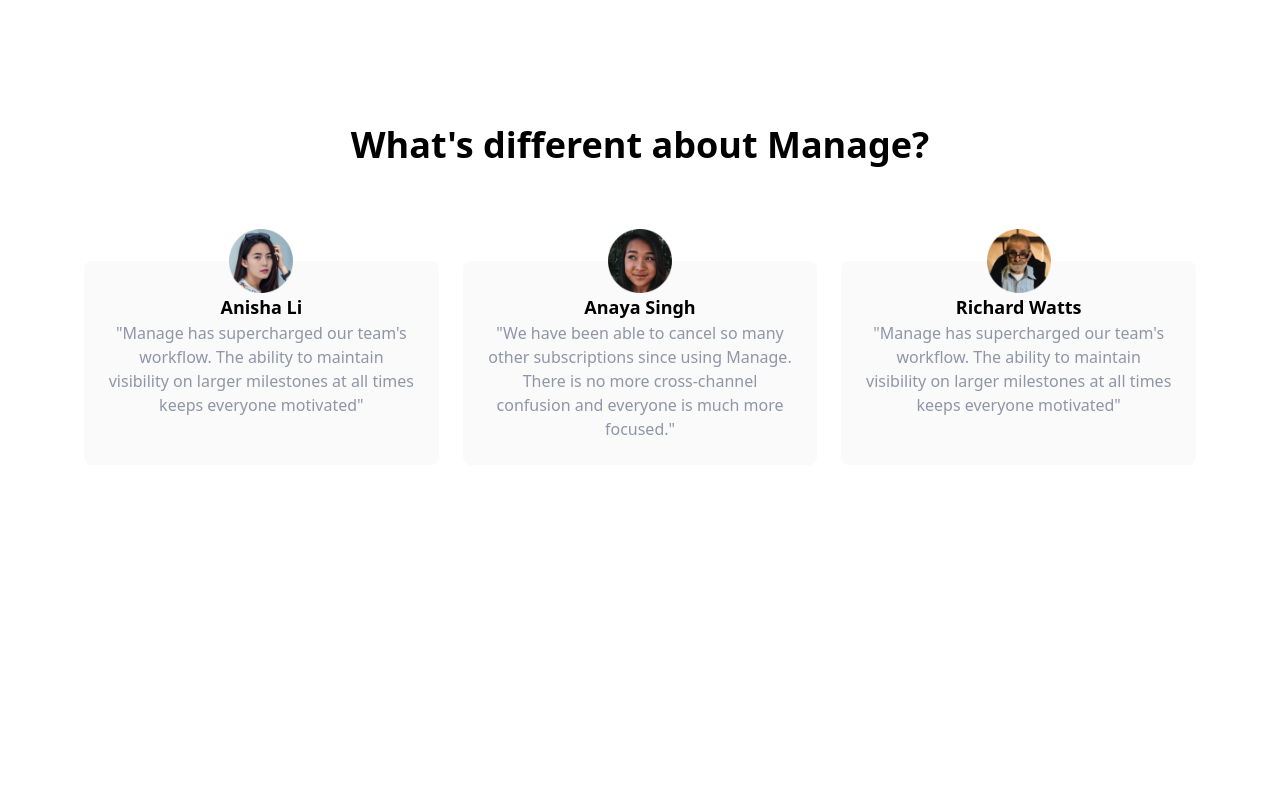
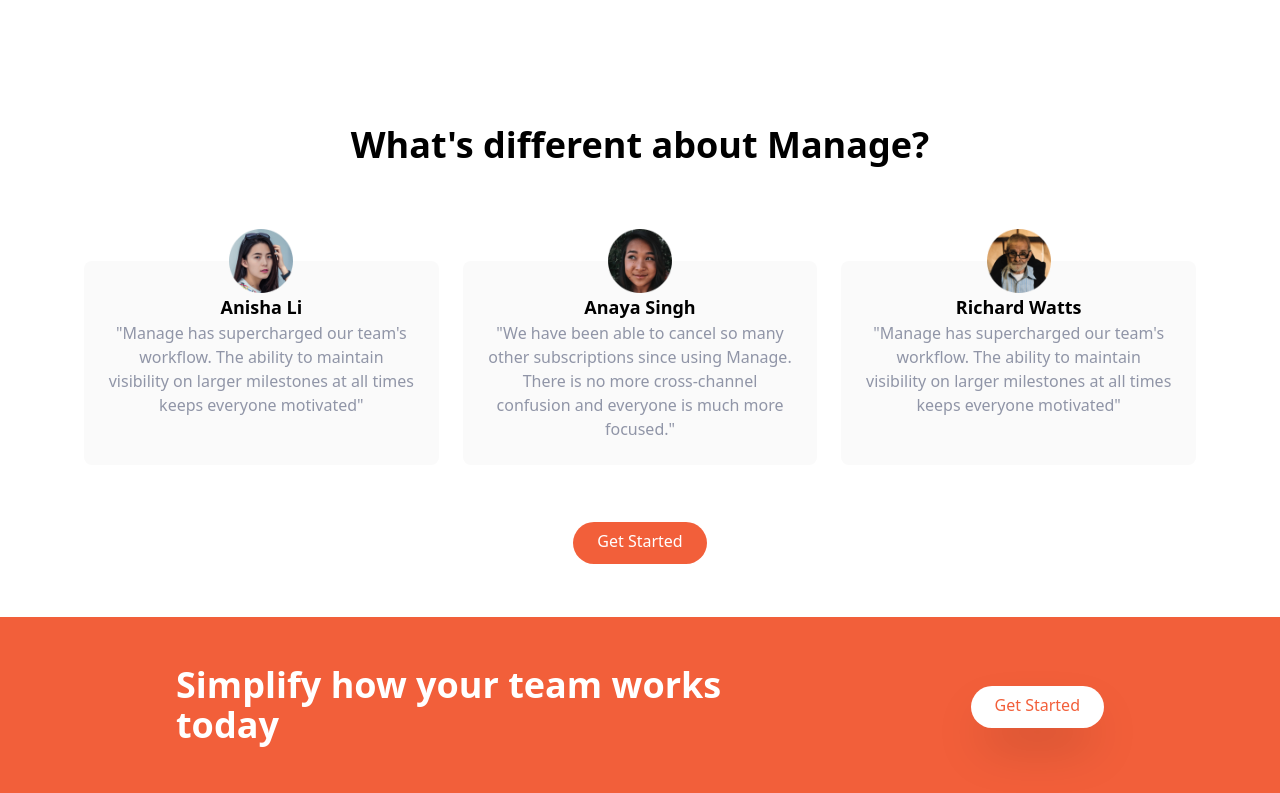
Before and after one commit to k4u5hik/TailwindCSS, a website: page index.html in a window 1280 px wide. Shown: the part 1143-1936 px from the top of the page. Before the commit the page ends 1608 px from the top, so only its background shows below. Drawn offline with Linux system fonts and the light colour scheme.

Commit message:
Call to action added

```diff
--- a/index.html
+++ b/index.html
@@ -198,7 +198,7 @@
 
           <!-- Testimonial 2 -->
           <div
-            class="flex flex-col items-center p-6 dpace-y-6 rounded-lg bg-veryLightGray md:w-1/3"
+            class="hidden flex-col items-center p-6 dpace-y-6 rounded-lg bg-veryLightGray md:w-1/3 md:flex"
           >
             <img src="img/avatar-ali.png" class="w-16 -mt-14" alt="" />
             <h5 class="text-lg font-bold">Anaya Singh</h5>
@@ -210,7 +210,7 @@
           </div>
           <!-- Testimonial 3 -->
           <div
-            class="flex flex-col items-center p-6 dpace-y-6 rounded-lg bg-veryLightGray md:w-1/3"
+            class="hidden md:flex flex-col items-center p-6 dpace-y-6 rounded-lg bg-veryLightGray md:w-1/3"
           >
             <img src="img/avatar-richard.png" class="w-16 -mt-14" alt="" />
             <h5 class="text-lg font-bold">Richard Watts</h5>
@@ -221,18 +221,39 @@
             </p>
           </div>
         </div>
+
+        <!-- Button -->
+        <div class="my-16">
+          <a
+            href=""
+            class="p-3 px-6 pt-2 text-white bg-brightRed rounded-full baseline hover:bg-brightRedLight"
+            >Get Started</a
+          >
+        </div>
       </div>
     </section>
 
-    <!-- Pricing Section -->
-
-    <!-- Product Section -->
-
-    <!-- About Us Section -->
-
-    <!-- Careers Section -->
-
-    <!-- Community Section -->
+    <!-- Call to action -->
+    <section id="cta" class="bg-brightRed">
+      <div
+        class="container flex flex-col items-center justify-between px-6 py-24 mx-auto space-y-12 md:py-12 md:flex-row md:space-y-0"
+      >
+        <!-- Heading -->
+        <h2
+          class="text-5xl font-bold leading-tight text-center text-white md:text-4xl md:max-w-xl md:text-left"
+        >
+          Simplify how your team works today
+        </h2>
+        <!-- Button -->
+        <div class="my-16">
+          <a
+            href=""
+            class="p-3 px-6 pt-2 text-brightRed bg-white rounded-full baseline hover:bg-gray-800 shadow-2xl"
+            >Get Started</a
+          >
+        </div>
+      </div>
+    </section>
 
     <!-- Footer -->
   </body>
```
Also changed, not shown: css/main.css.
